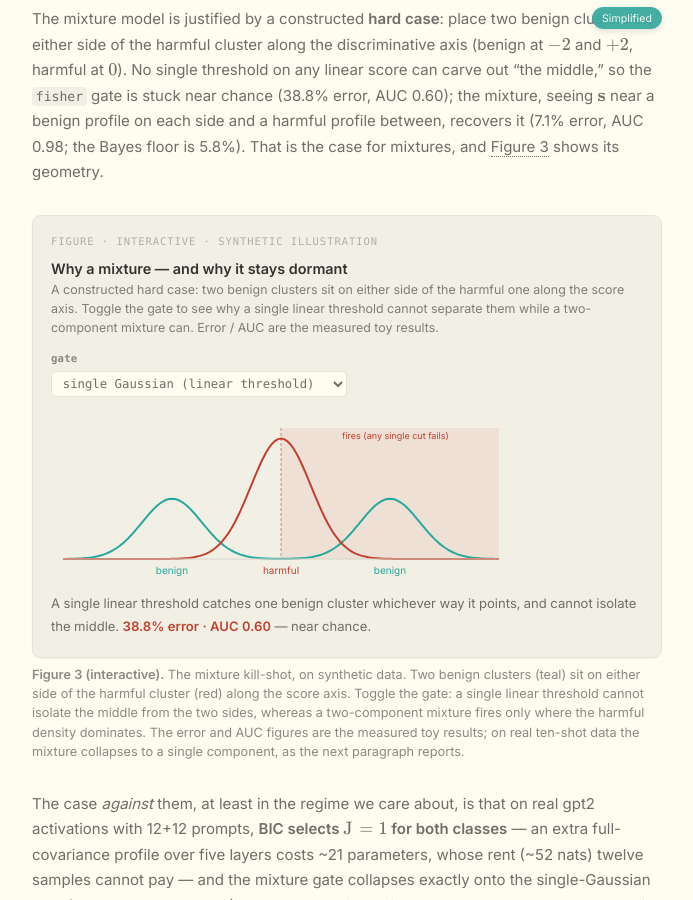
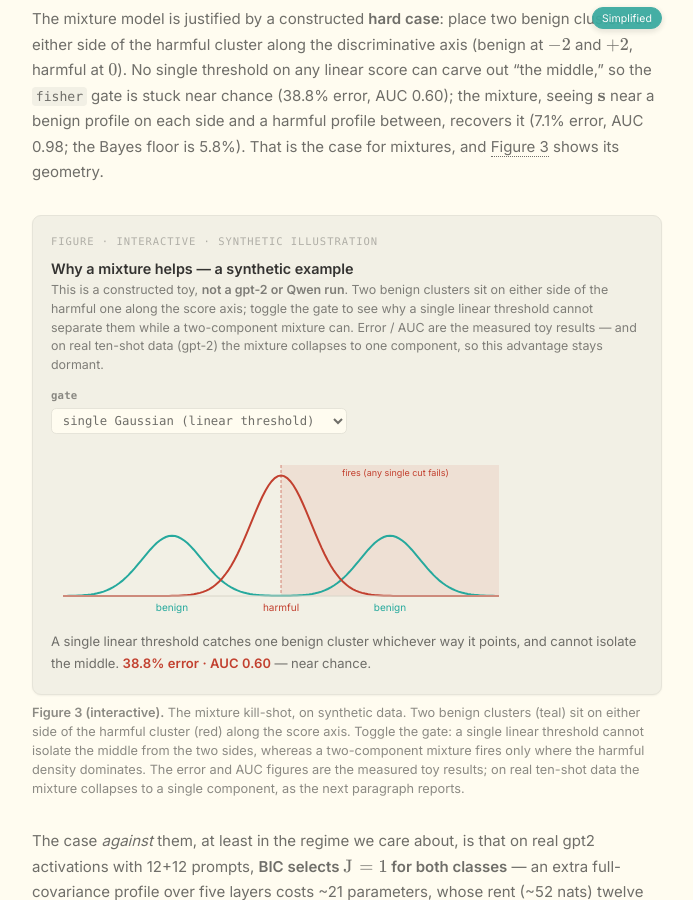
Before and after one commit to NISH1001/NISH1001.github.io, a Jekyll site: the page built from _posts/research/2026-08-29-conceptgate.markdown, in a window 1280 px wide and 900 px high, scrolled down 22039 px. Shown: the whole window, without its empty margins (293-986 px from the left). Built offline with Jekyll 4.4.1, drawn with Linux system fonts in a browser that asks for light colours; some of the changed text lies outside the part shown.

Commit message:
Kill-shot figure: clarify it is synthetic (not a model run), dormancy is on real gpt-2

```diff
--- a/_posts/research/2026-08-29-conceptgate.markdown
+++ b/_posts/research/2026-08-29-conceptgate.markdown
@@ -1492,10 +1492,11 @@ function cgKillshot(){
   var host=cgEl("cg-killshot"); if(!host) return;
   host.innerHTML=''
     +'<p class="cg-eyebrow">figure · interactive · synthetic illustration</p>'
-    +'<h4>Why a mixture — and why it stays dormant</h4>'
-    +'<div class="cg-sub">A constructed hard case: two benign clusters sit on either side of the harmful one '
-    +'along the score axis. Toggle the gate to see why a single linear threshold cannot separate them while a '
-    +'two-component mixture can. Error / AUC are the measured toy results.</div>'
+    +'<h4>Why a mixture helps — a synthetic example</h4>'
+    +'<div class="cg-sub">This is a constructed toy, <b>not a gpt-2 or Qwen run</b>. Two benign clusters sit on '
+    +'either side of the harmful one along the score axis; toggle the gate to see why a single linear threshold '
+    +'cannot separate them while a two-component mixture can. Error / AUC are the measured toy results — and on '
+    +'real ten-shot data (gpt-2) the mixture collapses to one component, so this advantage stays dormant.</div>'
     +'<div class="cg-ctrls"><div class="cg-ctrl" style="min-width:16rem"><label>gate</label>'
     +'<select id="cgk-gate"><option value="linear">single Gaussian (linear threshold)</option>'
     +'<option value="mixture">Gaussian mixture (two benign modes)</option></select></div></div>'
```
